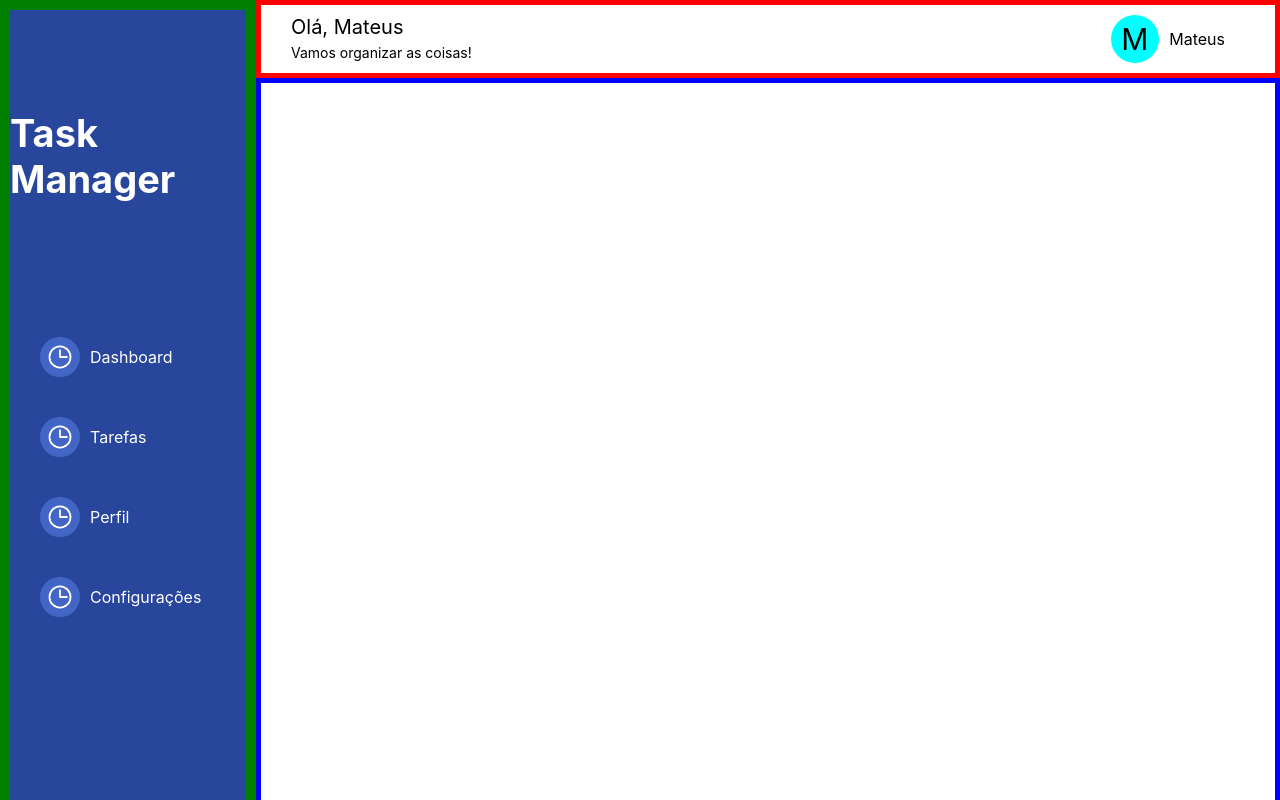
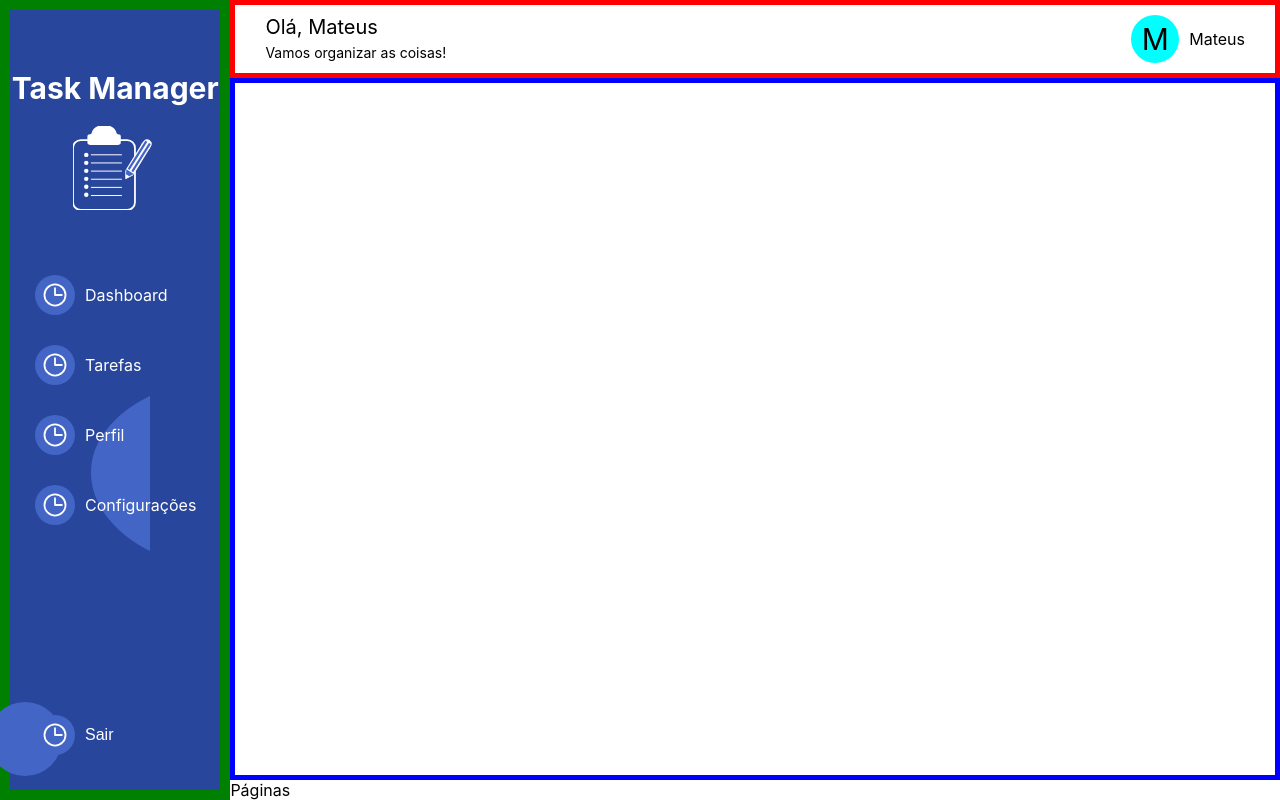
Before and after one commit to prestozin/TaskManager.Frontend, an Angular app: page /dashboard in a window 1280 px wide. Shown: the top 800 px of the page. Built offline with nearby package versions, Linux system fonts and the light colour scheme.

Commit message:
ajuste de posicionamento de css

```diff
--- a/src/app/components/dashboard-layout/main-layout.html
+++ b/src/app/components/dashboard-layout/main-layout.html
@@ -2,47 +2,45 @@
 
     <aside class="sidebar">
 
+        <img class="sidebar-shapes" src="sidebar-shapes.svg">
+
         <div class="sidebar-header">
             <h2>Task Manager</h2>
-        </div>
-
-        <div class="logo">
-            <img class="logo-img" src=""/>
-            <img class="shape-logo" src=""/>
+            <img class="logo-img" src="logo.svg"/>
         </div>
 
         <nav class="sidebar-menu">
 
-            <a class="menu-link" routerLink="/dashboard">
+            <a class="sidebar-link" routerLink="/dashboard">
                 <img class="icon-menu" src="clock_icon.svg">
                 <span>Dashboard</span>
             </a>
 
-            <a class="menu-link" routerLink="/tasks">
+            <a class="sidebar-link" routerLink="/tasks">
                 <img class="icon-menu" src="clock_icon.svg">
                 <span>Tarefas</span>
             </a>
 
-            <a class="menu-link" routerLink="/profile">
+            <a class="sidebar-link" routerLink="/profile">
                 <img class="icon-menu" src="clock_icon.svg">
                 <span>Perfil</span>
             </a>
 
-            <a class="menu-link" routerLink="/settings">
+            <a class="sidebar-link" routerLink="/settings">
                 <img class="icon-menu" src="clock_icon.svg">
                 <span>Configurações</span>
             </a>
 
         </nav>
 
-        <div class ="sidebar-footer">
+        <footer class ="sidebar-footer">
 
-            <button class="btn-logout">
+            <button class="sidebar-link btn-logout">
                 <img class="icon-menu" src="clock_icon.svg">
                 <span>Sair</span>
             </button>
 
-        </div>
+        </footer>
 
     </aside>
 
--- a/src/app/components/dashboard-layout/main-layout.scss
+++ b/src/app/components/dashboard-layout/main-layout.scss
@@ -7,71 +7,65 @@ h2 {
 
 .layout{
     display: flex;
+    min-height: 100vh;
 
     .sidebar{
         background-color: $primary-color;
+        position: relative;
+        padding-top: 60px;
 
         display: flex;
         flex-direction: column;
 
-        width: 20%;
-        padding-top: 60px;
+        width: 18%;
+
         border: 10px solid green;
-
-        .icon-menu{
-            max-width: 40px;
-        }
 
         .sidebar-header{
             display: flex;
-            padding-top: 40px;
-            padding-bottom: 100px;
+            flex-direction: column;
+            align-items: center;
+            margin: 0px;
             justify-content: center;
+            gap: 20px;
+            z-index: 1;
 
             h2{
-                font-size: 38px;
+                font-size: 30px;
+            }
+
+            .logo-img{
+                width: 100%;
+                max-width: 85px;
             }
         }
 
         .sidebar-menu{
             display: flex;
             flex-direction: column;
-            gap: 10px;
-            padding: 0 20px;
-
-            .menu-link{
-                color: white;
-                display: flex;
-                align-items: center;
-                padding: 15px 10px 15px 10px;
-                border-radius: 10px;
-                gap: 10px;
-
-                &:hover {
-                    filter: brightness(1.1);
-                    background-color: #142e7a;
-                }
-
-
-            }
+            padding: 10px;
+            z-index: 1;
+            margin-top: 40px;
         }
 
         .sidebar-footer{
             display: flex;
+            flex-direction: column;
             width: 100%;
-            padding: 250px 20px 0px 20px;
+            margin-top: auto;
+            margin-bottom: 20px;
+            padding: 0 10px;
+            z-index: 1;
 
             .btn-logout{
-                display: flex;
-                color: white;
-                align-items: center;
-                padding: 15px 10px 15px 10px;
                 background: transparent;
                 border: none;
                 border-radius: 10px;
-                gap: 10px;
-                width: 250px;
-                font-size: 16px;
+
+                span{
+                    font-size: 16px;
+                    color: white;
+                }
 
                 &:hover {
                     filter: brightness(1.1);
@@ -79,10 +73,41 @@ h2 {
                 }
             }
         }
+
+        .sidebar-link{
+            color: white;
+            display: flex;
+            align-items: center;
+            border-radius: 10px;
+            padding: 15px;
+            gap: 10px;
+
+            .icon-menu{
+                max-width: 40px;
+            }
+
+            &:hover {
+                filter: brightness(1.1);
+                background-color: #142e7a;
+            }
+        }
+
+        .sidebar-shapes{
+            position: absolute;
+
+            right: 0;
+            bottom: 0;
+
+            z-index: 0;
+
+            pointer-events: none;
+        }
     }
 
+
+
     .content{
-        width: 100%;
+        flex: 1;
         display: flex;
         flex-direction: column;
 
@@ -94,7 +119,7 @@ h2 {
 
             .title-container{
                 font-size: 20px;
-                padding-left: 30px;
+                margin-left: 30px;
 
                 span{
                     font-size: 14px;
@@ -105,29 +130,32 @@ h2 {
                 display: flex;
                 align-items: center;
                 gap: 10px;
-                padding: 10px 50px 10px;
+                padding: 10px 0px;
                 margin-left: auto;
+                margin-right: 30px;
 
                 .user-icon{
                     display: flex;
                     width: 48px;
                     height: 48px;
                     align-items: center;
+                    justify-content: center;
 
                     font-size: 30px;
                     border-radius: 50%;
                     background-color: aqua;
-                    padding: 10px;
                 }
             }
         }
 
-         .body-content{
-            border: 5px solid blue;
+        main{
+            flex: 1;
             display: flex;
-            height: 100vh;
+
+            .body-content{
+                border: 5px solid blue;
+                flex: 1;
+            }
         }
     }
-
-
 }
```
Also changed, not shown: public/sidebar-shapes.svg (added).
